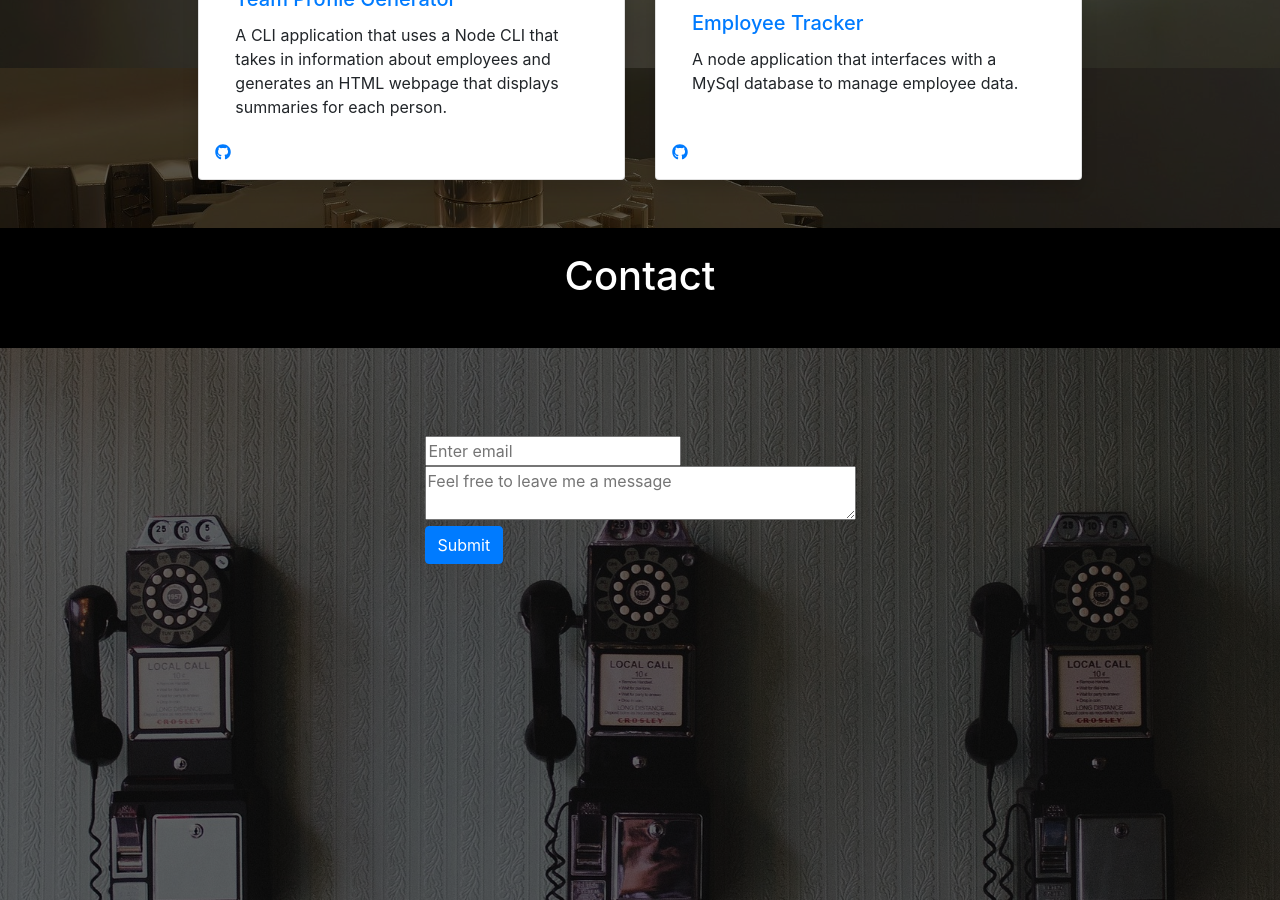
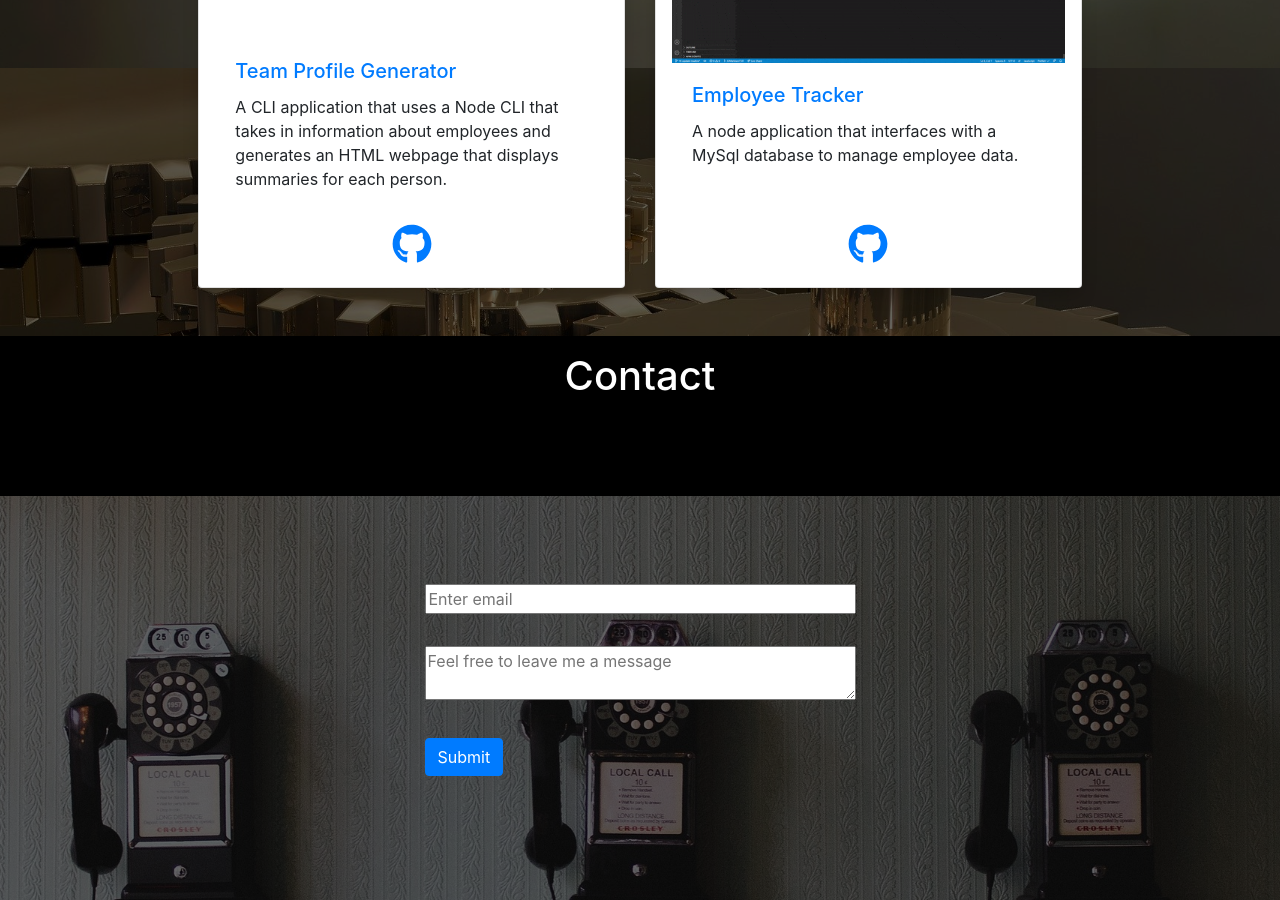
Before and after one commit to JDMartinez1531/React-Portfolio, a React (Create React App) app: page / in a window 1280 px wide. Shown: the part 3340-4240 px from the top of the page. Built offline with nearby package versions, Linux system fonts and the light colour scheme.

Commit message:
style improvements

```diff
--- a/src/components/About/about.css
+++ b/src/components/About/about.css
@@ -22,7 +22,7 @@
 
 @media only screen and (max-width:670px) {
     .aboutImage{
-        height: 20vw;
+        height: 50vw;
         padding-top: 2rem;
         margin-top: 30%;
     }
--- a/src/components/Contact/contact.css
+++ b/src/components/Contact/contact.css
@@ -18,8 +18,8 @@
     text-align: center;
     background-color: black;
     width: 100%;
-    height: 15vh;
-    padding-top: 1.5rem;
+    height: 20vh;
+    padding-top: 1rem;
 }
 
 .heading-col {
@@ -30,3 +30,11 @@
     justify-content: center;
     margin-top: 5rem;
 }
+
+.formtextarea {
+    margin: 2rem 0 2rem 0;
+}
+
+#email {
+    width: inherit;
+}
--- a/src/components/Contact/index.jsx
+++ b/src/components/Contact/index.jsx
@@ -54,7 +54,7 @@ function Contact() {
 						/>
 				</Col>
 				<Col>
-						<textarea
+						<textarea className="formtextarea"
 							id="message"
 							name="message"
 							cols="40"
--- a/src/components/Portcard/index.jsx
+++ b/src/components/Portcard/index.jsx
@@ -13,8 +13,8 @@ function Portcard(props) {
 				</Card.Title>
 				<Card.Text>{props.text}</Card.Text>
 			</Card.Body>
-			<a href={props.repo}>
-				<FaGithub />
+			<a className="ghicon" href={props.repo}>
+				<FaGithub  />
 			</a>
 		</Card>
 	);
--- a/src/components/Portcard/portcard.css
+++ b/src/components/Portcard/portcard.css
@@ -1,3 +1,14 @@
 .portcard {
     margin: 15px;
 }
+
+.portcard:hover {
+    border: 8px solid black;
+    background-color: green;
+    opacity: 100%;
+}
+
+.ghicon {
+    text-align: center;
+    font-size:2.5rem;
+}
```
